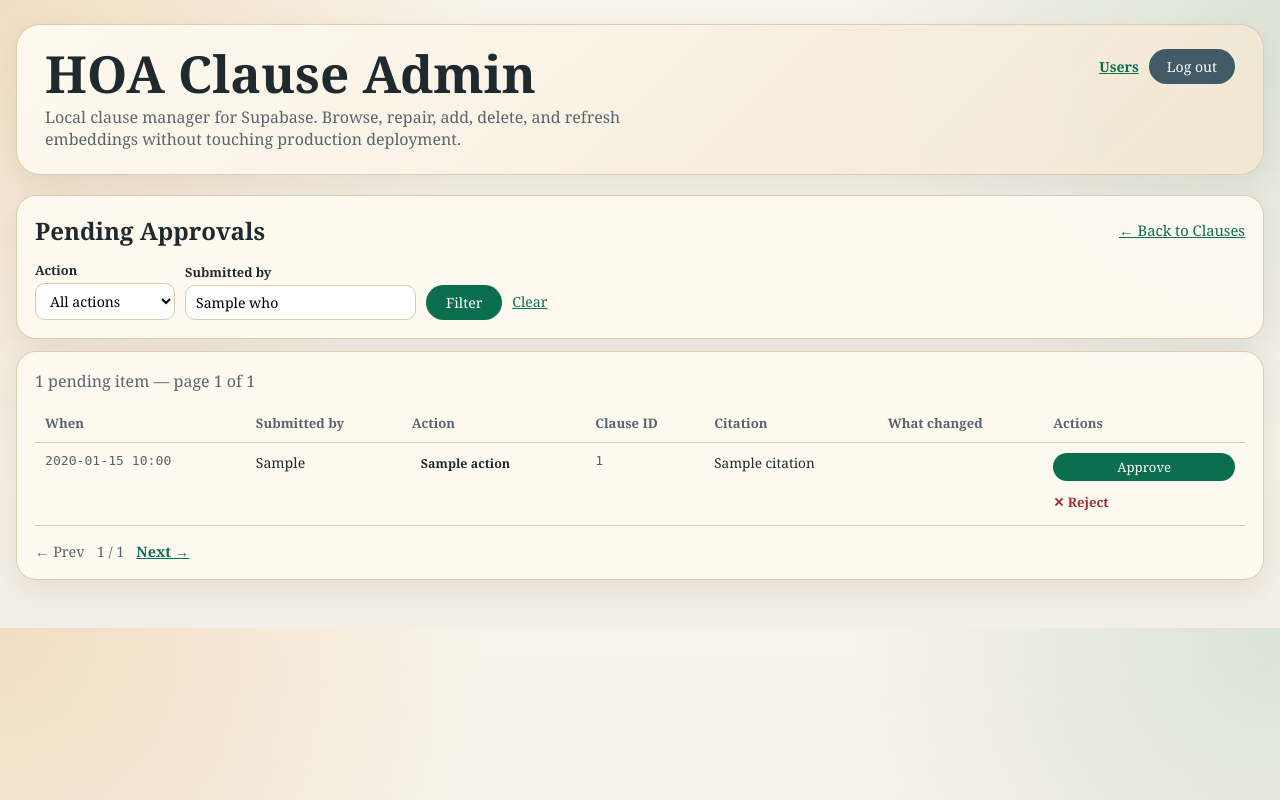
After one commit to tmasters2876/hoa-backend, a Flask app: template templates/admin_pending.html in a window 1280 px wide. The commit adds this page. Run offline with Flask 3, Linux system fonts and the light colour scheme; the template is opened without the code that fills it: most values are stand-ins (such as "Sample title", 1, 10 or a date in 2020).

Commit message:
Add two-person approval workflow for clause changes
- All clause creates/edits/deletes now submit to a pending_changes queue
  instead of applying directly; live clauses are unchanged until approved
- Superusers can self-approve creates and edits (with warning); deletes
  always require a second superuser
- New /admin/pending queue page with field-level diffs, approve/reject per row
- ask_gpt.py filters all clause queries to status='approved' so pending/rejected
  clauses never reach Carrd residents
- Pending (N) badge added to admin header, turns orange when items are waiting
- Audit log tracks change_submitted, change_approved, change_rejected events

Requires Supabase SQL: ALTER TABLE clauses ADD COLUMN status TEXT DEFAULT 'approved';
and CREATE TABLE pending_changes (...)

Co-Authored-By: Claude Sonnet 4.6 <noreply@anthropic.com>

```diff
--- a/templates/admin_base.html
+++ b/templates/admin_base.html
@@ -430,6 +430,11 @@
             <a href="{{ url_for('admin_users') }}" style="font-size:0.88rem; font-weight:700; white-space:nowrap;">Users</a>
             {% if is_superuser %}
             <a href="{{ url_for('admin_audit') }}" style="font-size:0.88rem; font-weight:700; white-space:nowrap;">Audit Log</a>
+            <a href="{{ url_for('admin_pending') }}"
+               style="font-size:0.88rem; font-weight:700; white-space:nowrap;
+                      {% if pending_count > 0 %}color:var(--accent-2);{% endif %}">
+              Pending{% if pending_count > 0 %} ({{ pending_count }}){% endif %}
+            </a>
             {% endif %}
             <form method="post" action="{{ url_for('logout') }}">
               <button class="secondary logout-btn" type="submit">Log out</button>
--- /dev/null
+++ b/templates/admin_pending.html
@@ -0,0 +1,247 @@
+{% extends "admin_base.html" %}
+
+{% block content %}
+<style>
+  .pending-table {
+    width: 100%;
+    border-collapse: collapse;
+    font-size: 0.88rem;
+  }
+  .pending-table th,
+  .pending-table td {
+    text-align: left;
+    vertical-align: top;
+    border-bottom: 1px solid var(--line);
+    padding: 10px 10px;
+  }
+  .pending-table th {
+    font-size: 0.82rem;
+    color: var(--muted);
+    white-space: nowrap;
+  }
+  .pending-table td.mono {
+    font-family: ui-monospace, monospace;
+    font-size: 0.82rem;
+    color: var(--muted);
+    white-space: nowrap;
+  }
+  .pending-table td.diff {
+    font-family: ui-monospace, monospace;
+    font-size: 0.8rem;
+    word-break: break-word;
+    max-width: 240px;
+  }
+  .action-pill {
+    display: inline-block;
+    padding: 2px 9px;
+    border-radius: 999px;
+    font-size: 0.78rem;
+    font-weight: 700;
+    white-space: nowrap;
+  }
+  .action-pill.create { background: rgba(11,110,79,0.13);  color: #0b6e4f; }
+  .action-pill.edit   { background: rgba(209,123,15,0.13); color: #7f4b09; }
+  .action-pill.delete { background: rgba(161,45,47,0.13);  color: #a12d2f; }
+  .self-warn {
+    font-size: 0.76rem;
+    color: var(--accent-2);
+    font-weight: 700;
+    display: block;
+    margin-top: 3px;
+  }
+  .reject-details > summary {
+    cursor: pointer;
+    user-select: none;
+    list-style: none;
+    font-size: 0.82rem;
+    font-weight: 700;
+    color: var(--danger);
+    padding: 4px 0;
+  }
+  .reject-details > summary::-webkit-details-marker { display: none; }
+  .reject-details > summary::before { content: "✕  Reject"; }
+  .reject-details[open] > summary::before { content: "▲  Cancel"; }
+  .reject-form {
+    display: grid;
+    gap: 6px;
+    margin-top: 8px;
+    padding: 8px;
+    background: rgba(161,45,47,0.04);
+    border: 1px solid rgba(161,45,47,0.2);
+    border-radius: 10px;
+  }
+  .reject-form label { font-size: 0.8rem; }
+  .reject-form textarea { font-size: 0.85rem; min-height: 60px; }
+  .diff-row { margin-bottom: 6px; }
+  .diff-label { font-size: 0.75rem; color: var(--muted); font-weight: 700; text-transform: uppercase; letter-spacing: 0.04em; }
+  .diff-old { color: var(--danger); text-decoration: line-through; font-size: 0.82rem; }
+  .diff-new { color: #0b6e4f; font-size: 0.82rem; }
+  .filter-bar {
+    display: flex;
+    flex-wrap: wrap;
+    gap: 10px;
+    align-items: flex-end;
+  }
+  .filter-bar .field {
+    display: flex;
+    flex-direction: column;
+    gap: 4px;
+    min-width: 140px;
+  }
+  .filter-bar label { font-size: 0.8rem; font-weight: 700; margin-bottom: 0; }
+  .filter-bar select, .filter-bar input { font-size: 0.88rem; padding: 7px 10px; border-radius: 10px; }
+  .filter-bar button { width: auto; padding: 8px 20px; font-size: 0.88rem; align-self: flex-end; }
+  .pagination {
+    display: flex;
+    align-items: center;
+    gap: 12px;
+    margin-top: 16px;
+    font-size: 0.9rem;
+  }
+  .pagination a { font-weight: 700; }
+</style>
+
+<div class="stack" style="margin-top: 20px;">
+
+  <div class="panel">
+    <div style="display:flex; justify-content:space-between; align-items:center; margin-bottom:14px;">
+      <h2 style="margin:0;">Pending Approvals</h2>
+      <a href="{{ url_for('admin_home') }}" style="font-size:0.92rem;">&larr; Back to Clauses</a>
+    </div>
+
+    <form method="get" action="{{ url_for('admin_pending') }}" class="filter-bar">
+      <div class="field">
+        <label for="f-action">Action</label>
+        <select id="f-action" name="action_filter">
+          <option value="">All actions</option>
+          <option value="create" {% if filters.action_filter == 'create' %}selected{% endif %}>create</option>
+          <option value="edit"   {% if filters.action_filter == 'edit'   %}selected{% endif %}>edit</option>
+          <option value="delete" {% if filters.action_filter == 'delete' %}selected{% endif %}>delete</option>
+        </select>
+      </div>
+      <div class="field">
+        <label for="f-who">Submitted by</label>
+        <input id="f-who" name="who" type="text" value="{{ filters.who }}" placeholder="username">
+      </div>
+      <button type="submit">Filter</button>
+      {% if filters.action_filter or filters.who %}
+      <a href="{{ url_for('admin_pending') }}" style="align-self:flex-end; font-size:0.88rem; padding-bottom:9px;">Clear</a>
+      {% endif %}
+    </form>
+  </div>
+
+  <div class="panel">
+    <p class="muted" style="margin:0 0 12px;">
+      {{ total_count }} pending item{% if total_count != 1 %}s{% endif %} —
+      page {{ page }} of {{ total_pages }}
+    </p>
+
+    {% if entries %}
+    <div style="overflow-x: auto;">
+      <table class="pending-table">
+        <thead>
+          <tr>
+            <th>When</th>
+            <th>Submitted by</th>
+            <th>Action</th>
+            <th>Clause ID</th>
+            <th>Citation</th>
+            <th>What changed</th>
+            <th>Actions</th>
+          </tr>
+        </thead>
+        <tbody>
+          {% for entry in entries %}
+          {% set is_self = (entry.submitted_by == current_username) %}
+          {% set live = entry.current_clause %}
+          <tr>
+            <td class="mono">{{ entry.submitted_at[:16].replace("T", " ") if entry.submitted_at else "—" }}</td>
+            <td>{{ entry.submitted_by or "—" }}</td>
+            <td>
+              <span class="action-pill {{ entry.action }}">{{ entry.action }}</span>
+            </td>
+            <td class="mono">
+              {% if live %}{{ live.clause_id or "—" }}{% else %}
+              {% if entry.proposed_changes %}{{ entry.proposed_changes.get("clause_id") or "—" }}{% else %}—{% endif %}
+              {% endif %}
+            </td>
+            <td style="font-size:0.85rem; max-width:160px; word-break:break-word;">
+              {% if live %}{{ live.citation or "—" }}{% else %}
+              {% if entry.proposed_changes %}{{ entry.proposed_changes.get("citation") or "—" }}{% else %}—{% endif %}
+              {% endif %}
+            </td>
+            <td class="diff">
+              {% if entry.action == "create" %}
+                <div class="diff-row">
+                  <div class="diff-label">New clause</div>
+                  <div class="diff-new">{{ (entry.proposed_changes or {}).get("plain_summary") or (entry.proposed_changes or {}).get("clause_text") or "—" }}</div>
+                </div>
+              {% elif entry.action == "delete" %}
+                <div class="diff-row">
+                  <div class="diff-label">Delete clause</div>
+                  <div class="diff-old">{{ (entry.original_values or {}).get("plain_summary") or (entry.original_values or {}).get("clause_text") or "—" }}</div>
+                </div>
+              {% elif entry.action == "edit" %}
+                {% set orig = entry.original_values or {} %}
+                {% set prop = entry.proposed_changes or {} %}
+                {% set tracked = ["clause_id","document","page","citation","clause_text","plain_summary","link","tags","precedence_level"] %}
+                {% set ns = namespace(shown=0) %}
+                {% for field in tracked %}
+                  {% set old_val = orig.get(field) %}
+                  {% set new_val = prop.get(field) %}
+                  {% if old_val|string != new_val|string %}
+                  {% set ns.shown = ns.shown + 1 %}
+                  <div class="diff-row">
+                    <div class="diff-label">{{ field }}</div>
+                    <div class="diff-old">{{ old_val if old_val is not none else "—" }}</div>
+                    <div class="diff-new">{{ new_val if new_val is not none else "—" }}</div>
+                  </div>
+                  {% endif %}
+                {% endfor %}
+                {% if ns.shown == 0 %}<span class="muted">no field changes</span>{% endif %}
+              {% endif %}
+            </td>
+            <td style="min-width:140px;">
+              <form method="post" action="{{ url_for('approve_pending', change_id=entry.id) }}"
+                    onsubmit="return confirm('{% if is_self %}⚠ You are approving your own change. Self-approve?{% else %}Approve this change?{% endif %}');">
+                {% if is_self and entry.action == 'delete' %}
+                  <span class="muted" style="font-size:0.82rem;">Needs another superuser</span>
+                {% else %}
+                  <button type="submit"
+                          style="font-size:0.82rem; padding:5px 12px; {% if is_self %}background:var(--accent-2);{% endif %}">
+                    Approve
+                  </button>
+                  {% if is_self %}
+                    <span class="self-warn">⚠ Your own change</span>
+                  {% endif %}
+                {% endif %}
+              </form>
+
+              <details class="reject-details" style="margin-top:8px;">
+                <summary></summary>
+                <form method="post" action="{{ url_for('reject_pending', change_id=entry.id) }}" class="reject-form">
+                  <label for="rn-{{ entry.id }}">Reason (required)</label>
+                  <textarea id="rn-{{ entry.id }}" name="review_notes" required></textarea>
+                  <button class="danger" type="submit" style="font-size:0.82rem; padding:5px 12px;">Confirm Reject</button>
+                </form>
+              </details>
+            </td>
+          </tr>
+          {% endfor %}
+        </tbody>
+      </table>
+    </div>
+
+    <div class="pagination">
+      {% if prev_url %}<a href="{{ prev_url }}">&larr; Prev</a>{% else %}<span class="muted">&larr; Prev</span>{% endif %}
+      <span class="muted">{{ page }} / {{ total_pages }}</span>
+      {% if next_url %}<a href="{{ next_url }}">Next &rarr;</a>{% else %}<span class="muted">Next &rarr;</span>{% endif %}
+    </div>
+
+    {% else %}
+    <p class="muted">No pending changes — all clear.</p>
+    {% endif %}
+  </div>
+
+</div>
+{% endblock %}
```
Also changed, not shown: admin_app.py (+265 -30 lines), ask_gpt.py (+7 -6 lines), templates/admin_index.html (+16 -3 lines).
